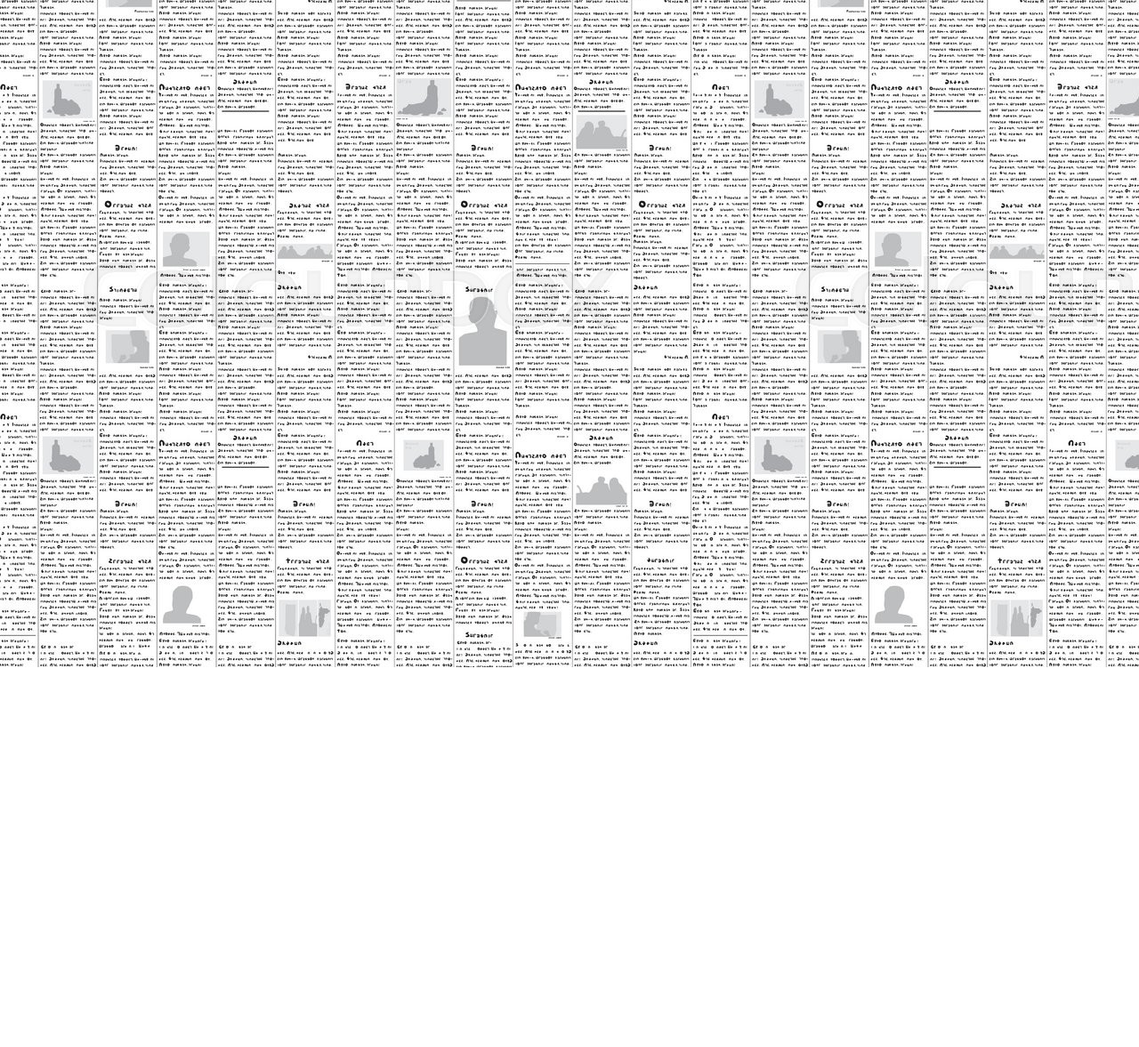
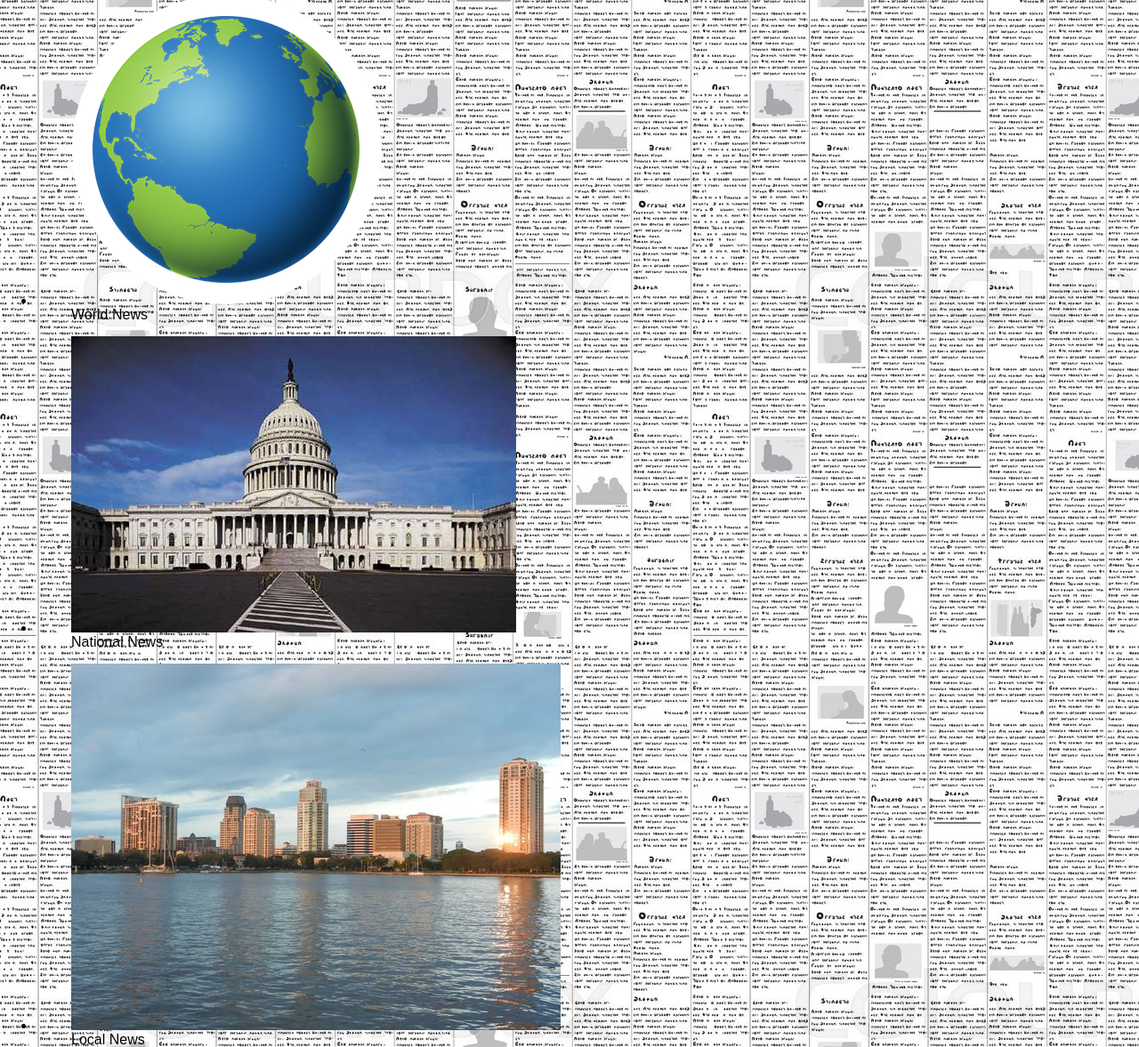
Before and after one commit to aperniciaro/hobbies-CSS, a website: page public/index.html in a window 1280 px wide. Shown: the part 71-1248 px from the top of the page at 89% size. Before the commit the page ends 821 px from the top, so only its background shows below. Drawn offline with Linux system fonts and the light colour scheme.

Commit message:
Added homepage content

```diff
--- a/public/index.html
+++ b/public/index.html
@@ -8,6 +8,30 @@
     <link rel="stylesheet" href="/screen.css" />
   </head>
   <body>
-    <h1>News</h1>
+    <header>News</header>
+    <q>The only security of all is in a free press.</q>
+    <header>Types of news:</header>
+    <nav>
+      <ul>
+        <li>
+          <figure>
+            <img src="/images/globe.png" alt="globe" />
+            <figcaption>World News</figcaption>
+          </figure>
+        </li>
+        <li>
+          <figure>
+            <img src="/images/capitol.jpg" alt="US Capitol" />
+            <figcaption>National News</figcaption>
+          </figure>
+        </li>
+        <li>
+          <figure>
+            <img src="/images/st pete skyline.jpg" alt="skyline" />
+            <figcaption>Local News</figcaption>
+          </figure>
+        </li>
+      </ul>
+    </nav>
   </body>
 </html>
```
